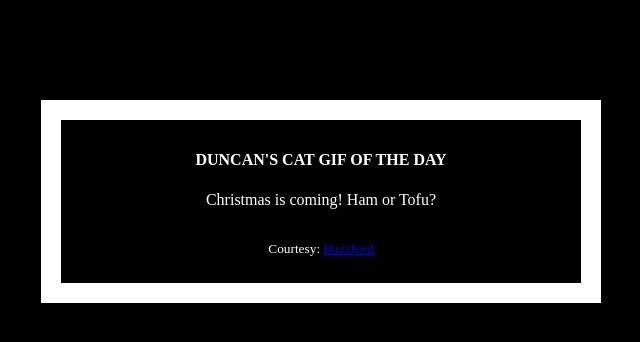
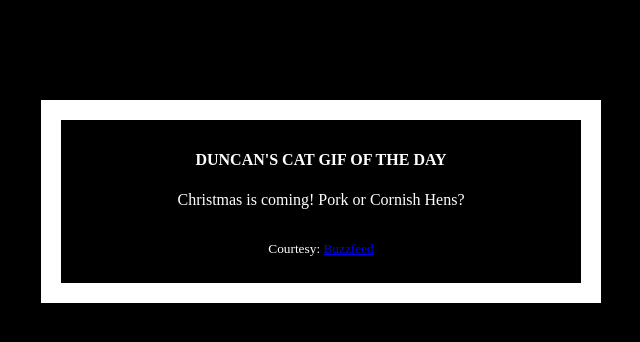
Before and after one commit to WSU-kduncan/f24cicd-pattonsgirl, a Flask app: template templates/index.html in a window 1280 px wide. Shown: the top 342 px of the page, without its empty margins (319-959 px from the left). Run offline with Flask 2, Linux system fonts and the light colour scheme; the template is opened without the code that fills it, so the values that code supplies are empty.

Commit message:
go away tofu

```diff
--- a/templates/index.html
+++ b/templates/index.html
@@ -20,7 +20,7 @@
   <body>
     <div class="container">
       <h4>Duncan's Cat Gif of the day</h4>
-      <p>Christmas is coming!  Ham or Tofu?</p>
+      <p>Christmas is coming!  Pork or Cornish Hens?</p>
       <img src="{{url}}" />
       <p><small>Courtesy: <a href="http://www.buzzfeed.com/copyranter/the-best-cat-gif-post-in-the-history-of-cat-gifs">Buzzfeed</a></small></p>
     </div>
```
